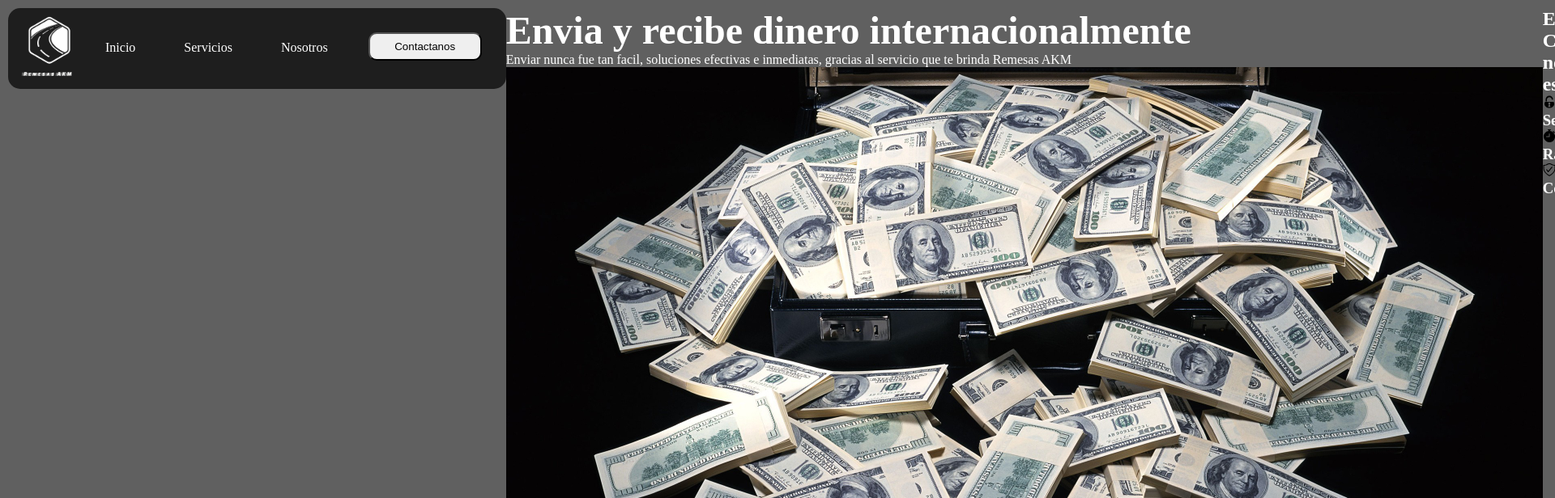
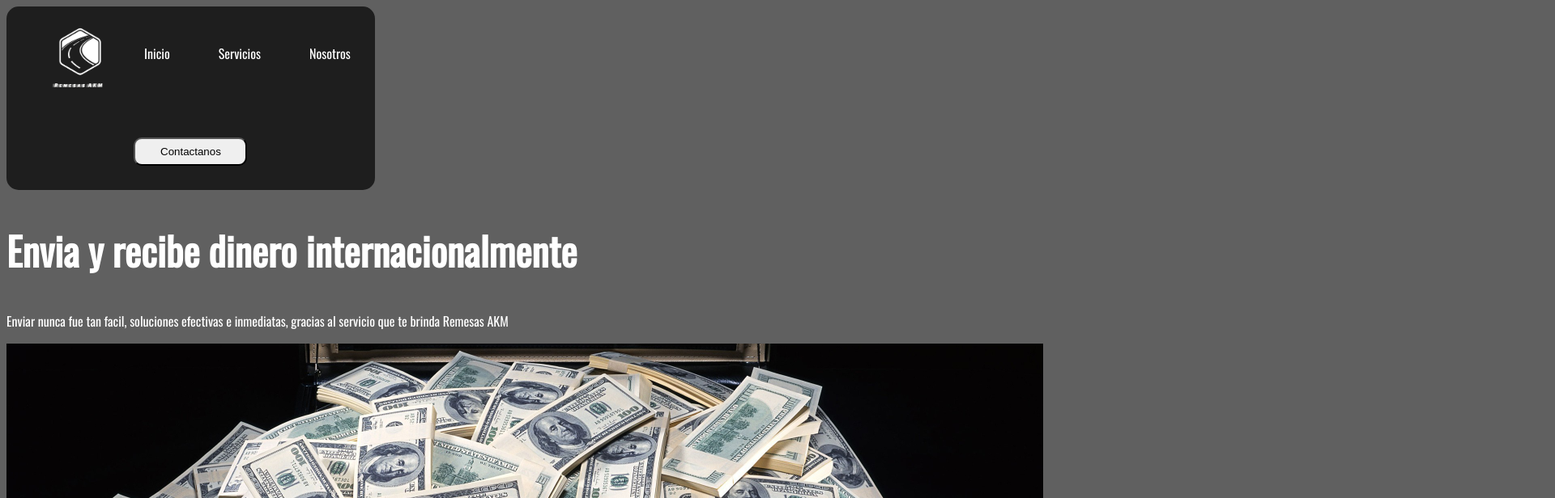
Before and after one commit to Leliezer17/remesas_akm, a plain HTML site: page index.html in a window 1280 px wide. Shown: the top 616 px of the page at 81% size, 1920 px wide, since content can reach past the window. Drawn offline with nearby package versions, Linux system fonts and the light colour scheme.

Commit message:
cambios en css

```diff
--- a/contactanos.html
+++ b/contactanos.html
@@ -1,10 +1,13 @@
 <!DOCTYPE html>
-<html lang="en">
+<html lang="es">
 <head>
     <meta charset="UTF-8">
     <meta http-equiv="X-UA-Compatible" content="IE=edge">
     <meta name="viewport" content="width=device-width, initial-scale=1.0">
     <title>Contactanos</title>
+    <link rel="icon" href="img/favicon.png">
+
+
 </head>
 <body>
 
--- a/css/styles.css
+++ b/css/styles.css
@@ -1,35 +1,39 @@
 body {
     background-color: rgba(0, 0, 0, 0.623);
+    color: white;
+    font-family: 'Oswald', sans-serif;
+flex-direction: row;
+}
+
+    header{
     display: flex;
-    padding: 10px;
-color: white;
-position: relative ;
+    height: auto;
+    width: 520px;
+    margin: 0;
+text-align: center;
+
 }
-*{
-    margin: 0;
-    padding: 0;
-    box-sizing: border-box;
-}
+
 .navegacion {
 background-color: rgba(0, 0, 0, 0.685);
-display: flex;
-justify-content: space-between;
 border-radius: 15px;
+width: auto;
+height: auto;
 }
+
 .navegacion li:hover{
     color: rgba(0, 0, 0, 0.315);
 }
 
 ul {
 
-    list-style: none;
-    display: flex;
-gap: 20px ;
-justify-content: middle;
+list-style: none;
+display: flex;
+justify-content: space-between;
 }
 
 ul  li {
-    padding: 40px 20px;
+    padding: 30px 30px;
 }
 button {
     margin: 30px;
--- a/index.html
+++ b/index.html
@@ -9,7 +9,9 @@
 
     <link rel="icon" href="img/favicon.png">
     <link rel="stylesheet" href="css/styles.css">
-
+    <link rel="preconnect" href="https://fonts.googleapis.com">
+    <link rel="preconnect" href="https://fonts.gstatic.com" crossorigin>
+    <link href="https://fonts.googleapis.com/css2?family=Oswald&display=swap" rel="stylesheet">
 </head>
 
 <body>
@@ -19,9 +21,9 @@
 
         <nav class="navegacion">
 
+            <ul>
                 <img width="100px" src="img/favicon.png" alt="Logo">
 
-            <ul>
                 <li>Inicio</li>
                 <li>Servicios</li>
                 <li>Nosotros</li>
```
